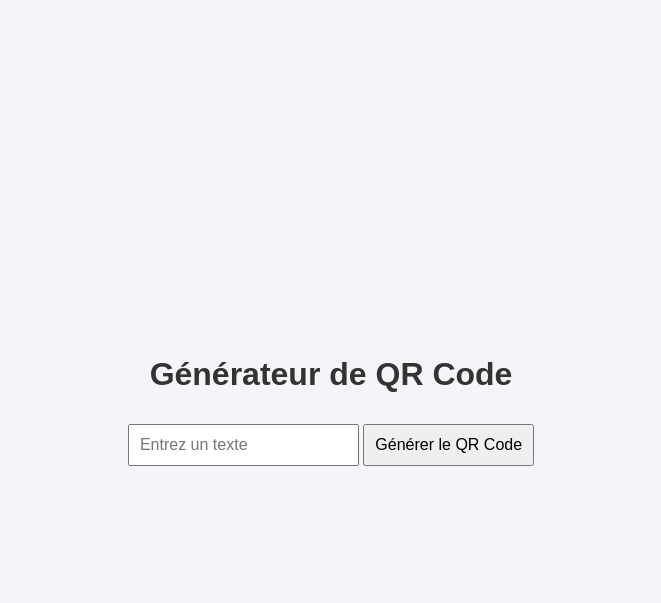
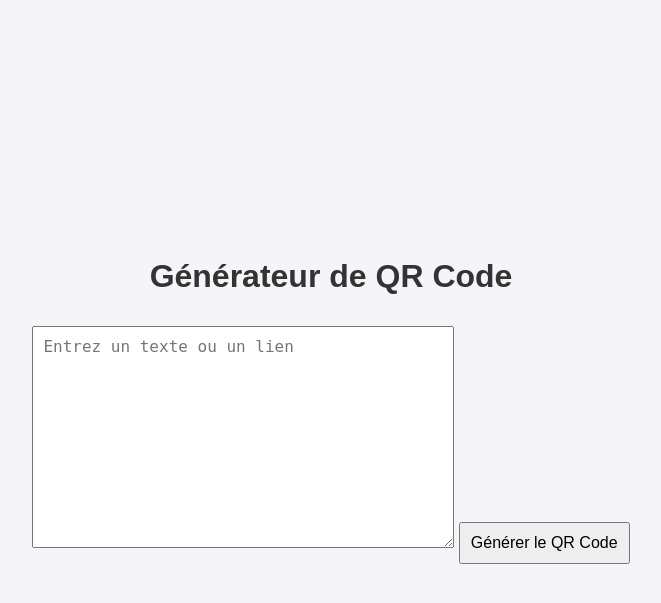
Before and after one commit to RomainSyper/QR_Code_Generator, a Flask app: page / in a window 1280 px wide. Shown: the top 603 px of the page, without its empty margins (309-970 px from the left). Run offline with Flask 3, Linux system fonts and the light colour scheme.

Commit message:
Adding pdf creation

```diff
--- a/app.py
+++ b/app.py
@@ -1,6 +1,7 @@
 from flask import Flask, render_template, request, send_from_directory
 import qrcode
 import os
+from fpdf import FPDF  # Pour générer le PDF
 
 app = Flask(__name__)
 
@@ -12,27 +13,45 @@ if not os.path.exists('static'):
 def index():
     error = None
     qr_code_path = None  # Pour stocker le chemin du QR Code généré
+    pdf_path = None  # Pour stocker le chemin du PDF généré
+
     if request.method == 'POST':
-        texte = request.form.get('texte')  # On récupère le texte entré par l'utilisateur
+        input_value = request.form.get('input_value')  # On récupère soit le texte soit l'URL
 
-        if texte:  # Si du texte a été soumis
+        if input_value:  # Si quelque chose a été soumis (texte ou URL)
             try:
-                # Créer le QR code avec du texte (le texte est encodé directement)
-                qr = qrcode.make(texte)  # Créer le QR code à partir du texte
-                qr_code_filename = 'qrcode.png'
-                qr_path = os.path.join('static', qr_code_filename)
-                qr.save(qr_path)
+                if input_value.startswith('http://') or input_value.startswith('https://'):
+                    # Cas où l'utilisateur entre un lien (URL)
+                    qr = qrcode.make(input_value)  # Créer le QR code avec l'URL
+                    qr_code_filename = 'qrcode.png'
+                    qr_path = os.path.join('static', qr_code_filename)
+                    qr.save(qr_path)
+                    qr_code_path = qr_code_filename
+                else:
+                    # Cas où l'utilisateur entre du texte
+                    qr = qrcode.make(input_value)  # Créer un QR code avec le texte
+                    qr_code_filename = 'qrcode.png'
+                    qr_path = os.path.join('static', qr_code_filename)
+                    qr.save(qr_path)
+                    qr_code_path = qr_code_filename
 
-                # Le chemin du QR code sera utilisé pour l'affichage et le téléchargement
-                qr_code_path = qr_code_filename
+                    # Créer le PDF avec le texte
+                    pdf = FPDF()
+                    pdf.add_page()
+                    pdf.set_font("Arial", size=12)
+                    pdf.multi_cell(0, 10, input_value)  # Ajouter du texte sur le PDF
+                    pdf_filename = 'texte.pdf'
+                    pdf_path = os.path.join('static', pdf_filename)
+                    pdf.output(pdf_path)
 
-                return render_template('index.html', qr_code=qr_code_path)
+                return render_template('index.html', qr_code=qr_code_path, pdf_file=pdf_path)
+
             except Exception as e:
-                error = f"Erreur lors de la génération du QR code : {e}"
+                error = f"Erreur lors de la génération du QR code ou du PDF : {e}"
         else:
-            error = "Le texte ne peut pas être vide."
+            error = "Le champ ne peut pas être vide."
 
-    return render_template('index.html', error=error, qr_code=qr_code_path)
+    return render_template('index.html', error=error, qr_code=qr_code_path, pdf_file=pdf_path)
 
 @app.route('/download/<filename>')
 def download(filename):
--- a/requirements.txt
+++ b/requirements.txt
@@ -2,6 +2,7 @@ altgraph==0.17.4
 blinker==1.9.0
 click==8.1.8
 Flask==3.1.0
+fpdf==1.7.2
 gunicorn==23.0.0
 itsdangerous==2.2.0
 Jinja2==3.1.6
--- a/templates/index.html
+++ b/templates/index.html
@@ -18,10 +18,16 @@
         h1 {
             color: #333;
         }
-        input, button {
+        input, button, textarea {
             padding: 10px;
             font-size: 1rem;
             margin-top: 10px;
+        }
+        textarea {
+            width: 400px;
+            height: 200px;
+            resize: vertical;
+            overflow-y: auto; /* Ajouter une barre de défilement si nécessaire */
         }
         .error {
             color: red;
@@ -49,7 +55,7 @@
     <h1>Générateur de QR Code</h1>
 
     <form action="/" method="POST">
-        <input type="text" name="texte" placeholder="Entrez un texte" required>
+        <textarea name="input_value" placeholder="Entrez un texte ou un lien" required></textarea>
         <button type="submit">Générer le QR Code</button>
     </form>
 
@@ -61,7 +67,15 @@
         <div class="qr-code">
             <img src="{{ url_for('static', filename=qr_code) }}" alt="QR Code">
             <a href="{{ url_for('download', filename=qr_code) }}">
-                <button class="download-btn">Télécharger</button>
+                <button class="download-btn">Télécharger le QR Code</button>
+            </a>
+        </div>
+    {% endif %}
+
+    {% if pdf_file %}
+        <div class="qr-code">
+            <a href="{{ url_for('download', filename=pdf_file) }}">
+                <button class="download-btn">Télécharger le PDF</button>
             </a>
         </div>
     {% endif %}
```
